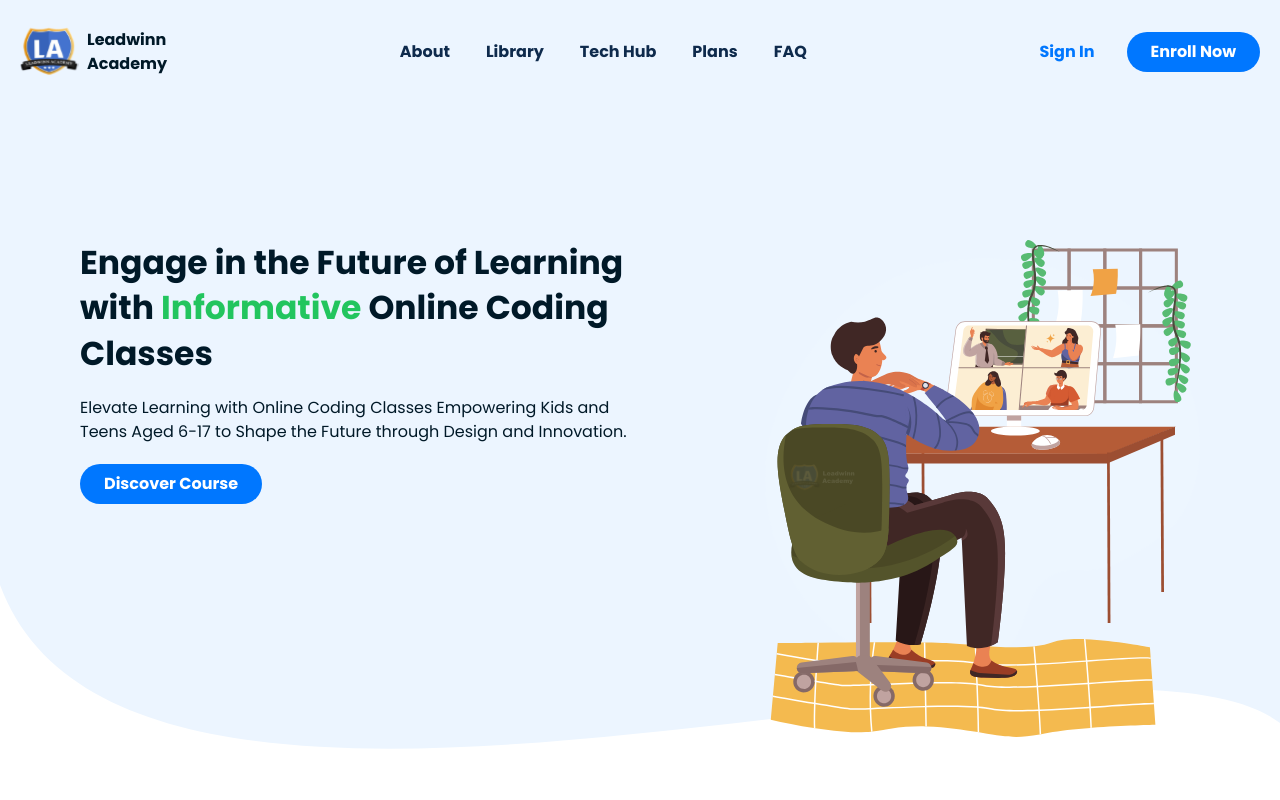
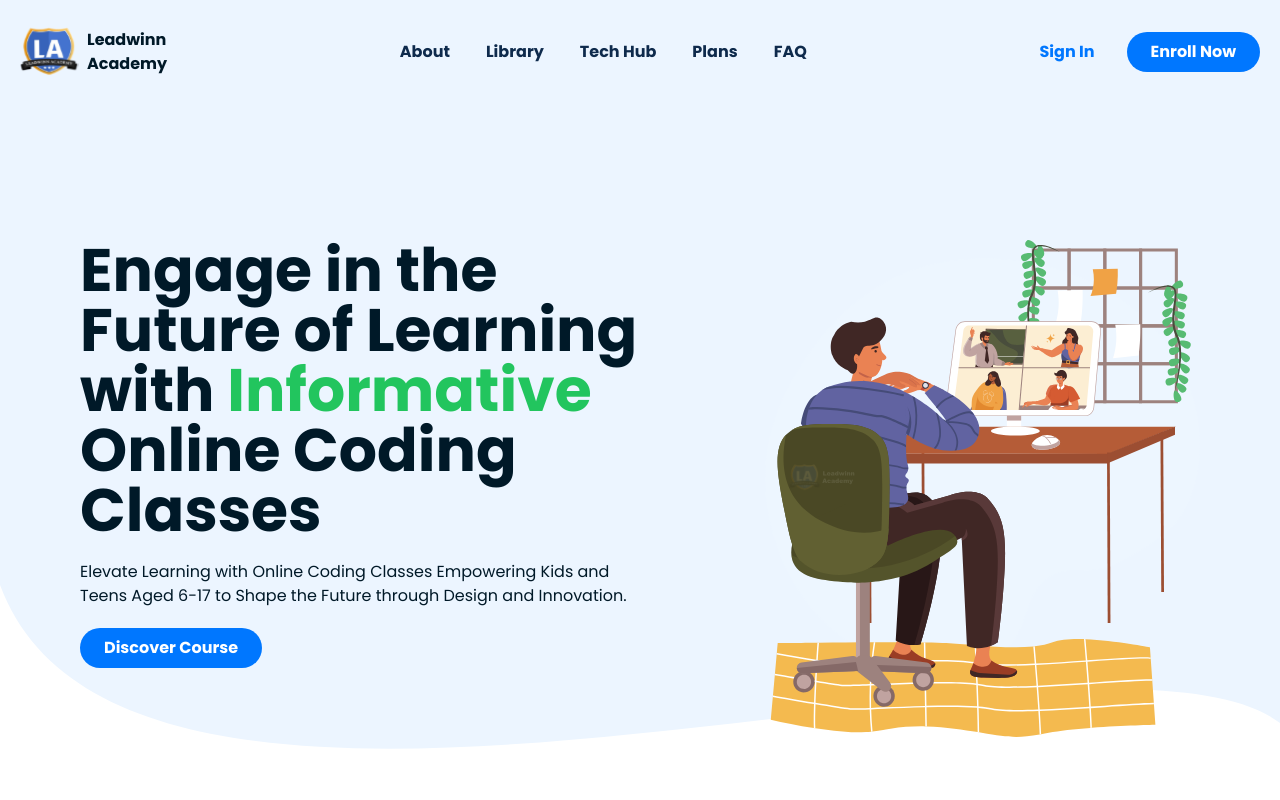
Before and after one commit to Adeleyeha-17/Leadwinn-Academy, a React (Vite) app: page / in a window 1280 px wide. Shown: the top 800 px of the page. Built offline with nearby package versions, Linux system fonts and the light colour scheme.

Commit message:
updated footer

```diff
--- a/src/components/Footer/Footer.tsx
+++ b/src/components/Footer/Footer.tsx
@@ -72,7 +72,7 @@ export const Footer:React.FC = () => {
             </div>
          </div>
 
-         <div className="flex flex-col gap-2">
+         <div className="flex flex-col gap-2 w-full">
             <h1 className="sm:max-md:text-base font-bold md:text-lg">Quick Links</h1>
             <div className="flex flex-col gap-2 text-xs md:text-base">
                {
--- a/src/pages/Home.tsx
+++ b/src/pages/Home.tsx
@@ -29,7 +29,7 @@ export const Home = () => {
          <div className="flex flex-col md:flex-row mt-14 md:mt-24 justify-between lg:max-xl:px-10 lg:space-x-20 sm:p-20 px-5 md:max-w-6xl lg:max-w-7xl mx-auto">
             <div className="font-poppins text-lead-black">
 
-               <h1 className="text-3xl sm:px-2.5 sm:text-4xl md:text-myXL font-bold md:leading-snug mb-2 md:mb-5">Engage in the Future of Learning with <span className={`animate-slide-top ${currentColorClass}`}>{currentWord}</span> Online Coding Classes</h1>
+               <h1 className="text-3xl sm:px-2.5 sm:text-4xl md:text-myXL xl:text-6xl font-bold md:leading-snug mb-2 md:mb-5">Engage in the Future of Learning with <span className={`animate-slide-top ${currentColorClass}`}>{currentWord}</span> Online Coding Classes</h1>
                <h1 className="mb-3 md:mb-5 text-sm md:text-base sm:px-2.5">Elevate Learning with Online Coding Classes Empowering Kids and  <br className="hidden sm:flex"/> Teens Aged 6-17 to Shape the Future through Design and Innovation.</h1>
 
                <Button path="" title="Discover Course"/>
```
